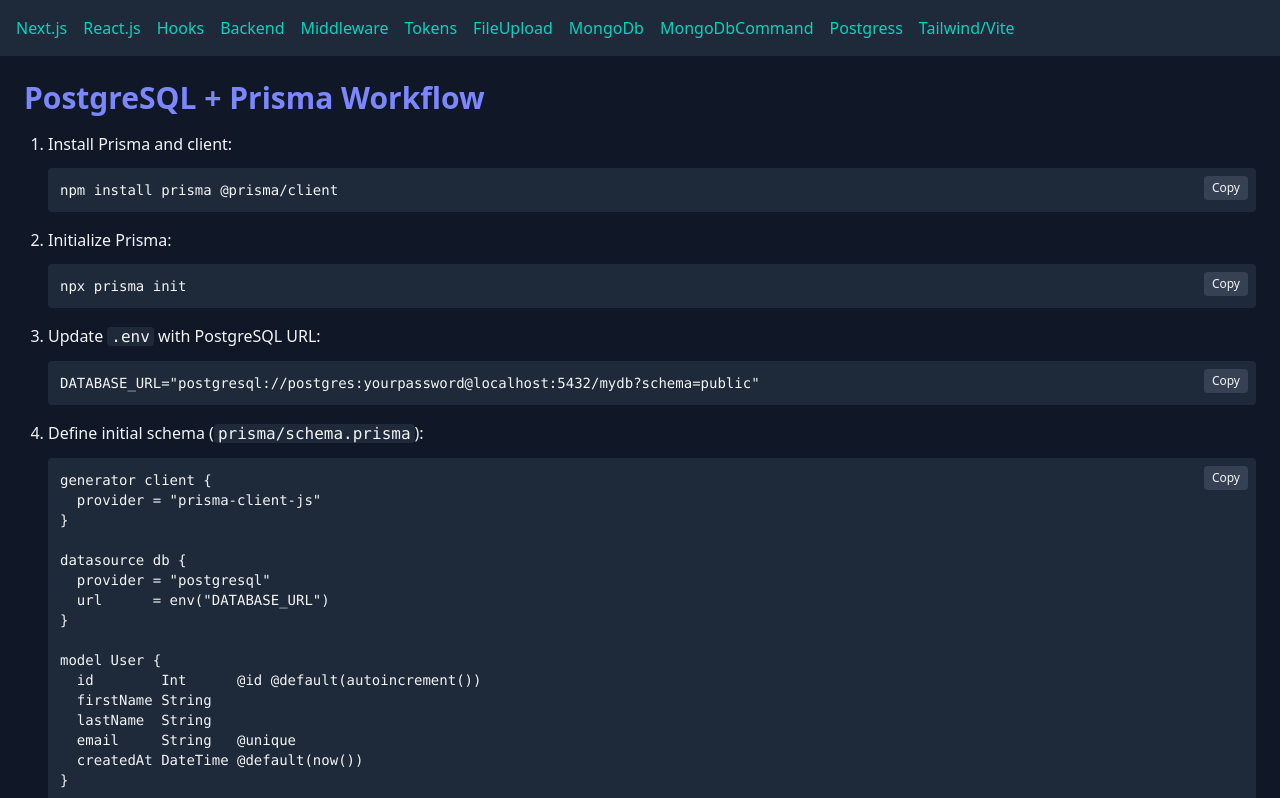
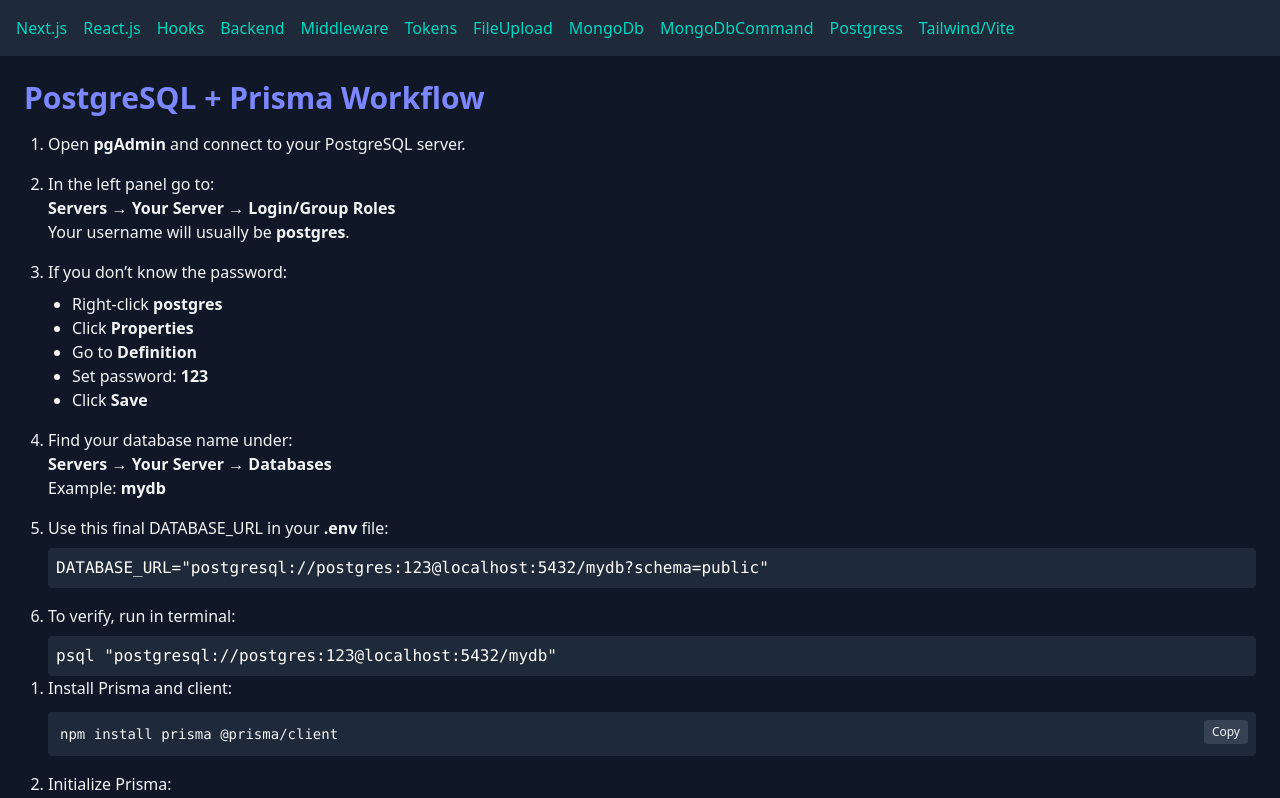
Before and after one commit to Vinitsarvaiya/new-projects, a React (Vite) app: page /postgress in a window 1280 px wide. Shown: the top 798 px of the page. Built offline with nearby package versions, Linux system fonts and the light colour scheme.

Commit message:
added postgress databse imp

```diff
--- a/src/pages/PostgresNode.tsx
+++ b/src/pages/PostgresNode.tsx
@@ -8,6 +8,54 @@
       <h1 className="text-3xl font-bold text-indigo-400 mb-4">
         PostgreSQL + Prisma Workflow
       </h1>
+
+      <ol className="list-decimal ml-6 space-y-4">
+  <li>
+    Open <b>pgAdmin</b> and connect to your PostgreSQL server.
+  </li>
+
+  <li>
+    In the left panel go to:
+    <br />
+    <b>Servers → Your Server → Login/Group Roles</b>
+    <br />
+    Your username will usually be <b>postgres</b>.
+  </li>
+
+  <li>
+    If you don’t know the password:
+    <ul className="list-disc ml-6 mt-2">
+      <li>Right-click <b>postgres</b></li>
+      <li>Click <b>Properties</b></li>
+      <li>Go to <b>Definition</b></li>
+      <li>Set password: <b>123</b></li>
+      <li>Click <b>Save</b></li>
+    </ul>
+  </li>
+
+  <li>
+    Find your database name under:
+    <br />
+    <b>Servers → Your Server → Databases</b>
+    <br />
+    Example: <b>mydb</b>
+  </li>
+
+  <li>
+    Use this final DATABASE_URL in your <b>.env</b> file:
+    <pre className="bg-gray-800 text-white p-2 rounded mt-2">
+DATABASE_URL="postgresql://postgres:123@localhost:5432/mydb?schema=public"
+    </pre>
+  </li>
+
+  <li>
+    To verify, run in terminal:
+    <pre className="bg-gray-800 text-white p-2 rounded mt-2">
+psql "postgresql://postgres:123@localhost:5432/mydb"
+    </pre>
+  </li>
+</ol>
+
 
       <ol className="list-decimal ml-6 space-y-4">
         {/* Step 1 */}
```
